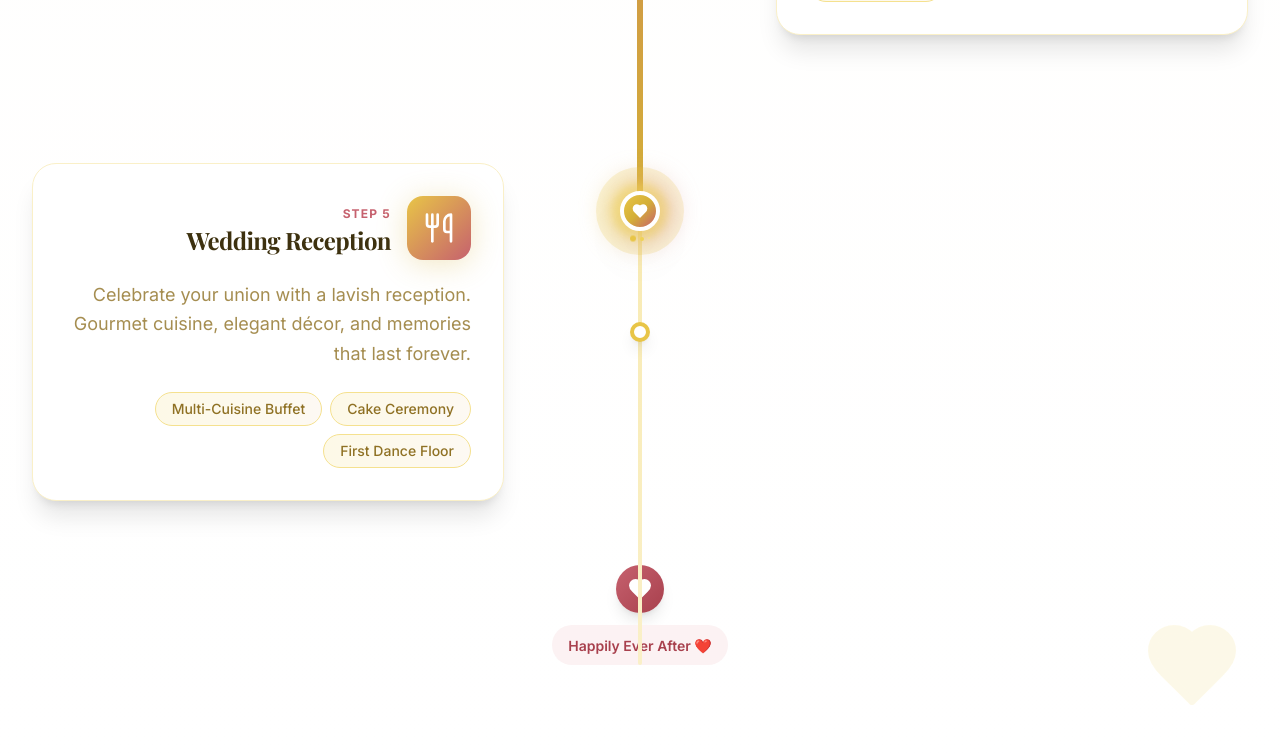
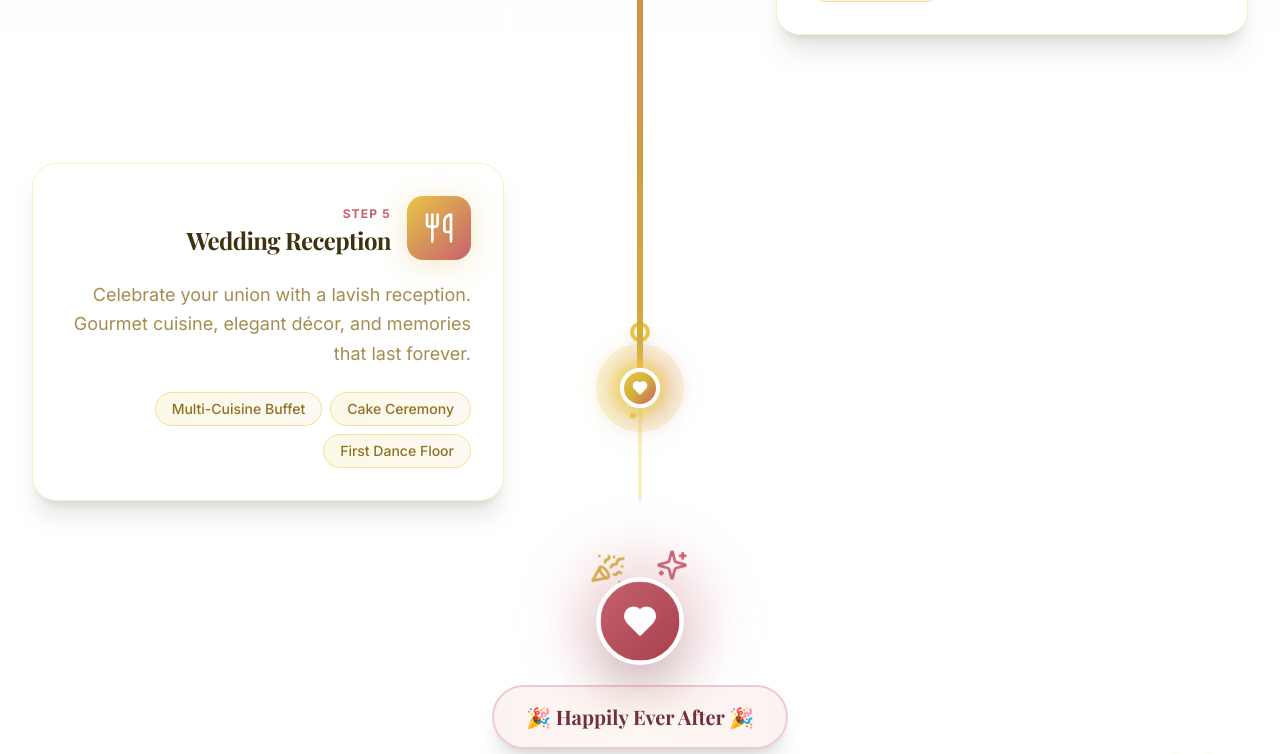
Before and after one commit to invinci009/banquet, a Next.js app: page / in a window 1280 px wide. Shown: the part 3884-4638 px from the top of the page. Built offline with nearby package versions, Linux system fonts and the light colour scheme; a web font is replaced by a local one.

Commit message:
Add confetti burst explosion when reaching end of wedding journey

```diff
--- a/src/components/sections/WeddingJourney.tsx
+++ b/src/components/sections/WeddingJourney.tsx
@@ -1,8 +1,8 @@
 "use client";
 
-import { motion, useScroll, useTransform, useSpring } from "framer-motion";
-import { useRef } from "react";
-import { Heart, Sparkles, Music, Utensils, Crown } from "lucide-react";
+import { motion, useScroll, useTransform, useSpring, useMotionValueEvent } from "framer-motion";
+import { useRef, useState } from "react";
+import { Heart, Sparkles, Music, Utensils, Crown, PartyPopper } from "lucide-react";
 
 const journeySteps = [
     {
@@ -37,11 +37,17 @@ const journeySteps = [
     },
 ];
 
+// Confetti burst particles
+const confettiColors = ["#D4AF37", "#722F37", "#E8C547", "#A8404D", "#F7E7CE", "#ff6b6b", "#ffd93d"];
+
 export default function WeddingJourney() {
     const containerRef = useRef<HTMLDivElement>(null);
+    const [hasReachedEnd, setHasReachedEnd] = useState(false);
+    const [showBurst, setShowBurst] = useState(false);
+
     const { scrollYProgress } = useScroll({
         target: containerRef,
-        offset: ["start 80%", "end 20%"]
+        offset: ["start 80%", "end 30%"]
     });
 
     // Smooth spring animation for the progress
@@ -51,8 +57,32 @@ export default function WeddingJourney() {
         restDelta: 0.001
     });
 
+    // Listen for when scroll reaches the end
+    useMotionValueEvent(smoothProgress, "change", (latest) => {
+        if (latest > 0.95 && !hasReachedEnd) {
+            setHasReachedEnd(true);
+            setShowBurst(true);
+            // Reset burst after animation
+            setTimeout(() => setShowBurst(false), 2000);
+        }
+        if (latest < 0.8) {
+            setHasReachedEnd(false);
+        }
+    });
+
     // Transform for line height
     const lineHeight = useTransform(smoothProgress, [0, 1], ["0%", "100%"]);
+
+    // Generate random confetti particles
+    const confettiParticles = Array.from({ length: 30 }, (_, i) => ({
+        id: i,
+        color: confettiColors[i % confettiColors.length],
+        x: (Math.random() - 0.5) * 300,
+        y: -(Math.random() * 200 + 100),
+        rotation: Math.random() * 720 - 360,
+        scale: Math.random() * 0.5 + 0.5,
+        delay: Math.random() * 0.3,
+    }));
 
     return (
         <section className="py-24 lg:py-32 bg-gradient-to-b from-champagne-50 to-white relative overflow-hidden">
@@ -87,7 +117,9 @@ export default function WeddingJourney() {
                     </p>
                 </motion.div>
 
-                {/* Journey Timeline */}
+                {/* Journey Timeline Container */}
+                <div className="relative">
+                    {/* Timeline Track - Inside the journey steps only */}
                     <div ref={containerRef} className="relative">
                         {/* Background Track Line */}
                         <div className="absolute left-1/2 top-0 bottom-0 w-1 bg-gradient-to-b from-gold-100 via-gold-200 to-gold-100 hidden lg:block -translate-x-1/2 rounded-full" />
@@ -96,10 +128,7 @@ export default function WeddingJourney() {
                         <motion.div
                             style={{ height: lineHeight }}
                             className="absolute left-1/2 top-0 w-1.5 bg-gradient-to-b from-gold-400 via-burgundy-500 to-gold-500 hidden lg:block -translate-x-1/2 rounded-full z-10 shadow-lg"
-                    >
-                        {/* Sparkle particles along the line */}
-                        <div className="absolute top-0 left-1/2 -translate-x-1/2 w-3 h-3 bg-gold-300 rounded-full blur-sm animate-pulse" />
-                    </motion.div>
+                        />
 
                         {/* Animated Marker */}
                         <motion.div
@@ -203,19 +232,154 @@ export default function WeddingJourney() {
                                 </motion.div>
                             ))}
                         </div>
+                    </div>
 
-                    {/* End Marker */}
+                    {/* End Celebration with Burst Effect */}
                     <motion.div
-                        initial={{ opacity: 0, scale: 0 }}
-                        whileInView={{ opacity: 1, scale: 1 }}
+                        initial={{ opacity: 0, y: 50 }}
+                        whileInView={{ opacity: 1, y: 0 }}
                         viewport={{ once: true }}
-                        className="hidden lg:flex flex-col items-center mt-16"
+                        transition={{ duration: 0.8, type: "spring" }}
+                        className="flex flex-col items-center mt-20 relative z-30"
                     >
-                        <div className="w-12 h-12 rounded-full bg-gradient-to-br from-burgundy-500 to-burgundy-600 flex items-center justify-center shadow-lg">
-                            <Heart className="w-6 h-6 text-white fill-white" />
+                        {/* CONFETTI BURST - Shows when reaching end */}
+                        {showBurst && (
+                            <div className="absolute inset-0 pointer-events-none overflow-visible">
+                                {confettiParticles.map((particle) => (
+                                    <motion.div
+                                        key={particle.id}
+                                        initial={{
+                                            x: 0,
+                                            y: 0,
+                                            scale: 0,
+                                            rotate: 0,
+                                            opacity: 1
+                                        }}
+                                        animate={{
+                                            x: particle.x,
+                                            y: particle.y,
+                                            scale: particle.scale,
+                                            rotate: particle.rotation,
+                                            opacity: 0
+                                        }}
+                                        transition={{
+                                            duration: 1.5,
+                                            delay: particle.delay,
+                                            ease: "easeOut"
+                                        }}
+                                        className="absolute left-1/2 top-0"
+                                        style={{
+                                            width: particle.id % 3 === 0 ? 12 : 8,
+                                            height: particle.id % 3 === 0 ? 12 : 8,
+                                            backgroundColor: particle.color,
+                                            borderRadius: particle.id % 2 === 0 ? '50%' : '2px',
+                                        }}
+                                    />
+                                ))}
                             </div>
-                        <div className="mt-3 px-4 py-2 bg-burgundy-50 rounded-full">
-                            <span className="text-sm font-semibold text-burgundy-600">Happily Ever After ❤️</span>
+                        )}
+
+                        {/* Burst Ring Effect */}
+                        {showBurst && (
+                            <>
+                                <motion.div
+                                    initial={{ scale: 0, opacity: 1 }}
+                                    animate={{ scale: 4, opacity: 0 }}
+                                    transition={{ duration: 1 }}
+                                    className="absolute w-20 h-20 rounded-full border-4 border-gold-400"
+                                />
+                                <motion.div
+                                    initial={{ scale: 0, opacity: 1 }}
+                                    animate={{ scale: 3, opacity: 0 }}
+                                    transition={{ duration: 0.8, delay: 0.1 }}
+                                    className="absolute w-20 h-20 rounded-full border-4 border-burgundy-400"
+                                />
+                                <motion.div
+                                    initial={{ scale: 0, opacity: 1 }}
+                                    animate={{ scale: 2, opacity: 0 }}
+                                    transition={{ duration: 0.6, delay: 0.2 }}
+                                    className="absolute w-20 h-20 rounded-full border-4 border-gold-300"
+                                />
+                            </>
+                        )}
+
+                        {/* Celebration Icons */}
+                        <div className="absolute -top-8 left-1/2 -translate-x-1/2 flex gap-8">
+                            <motion.div
+                                animate={showBurst ? {
+                                    y: [-20, 0],
+                                    rotate: [-30, 0],
+                                    scale: [1.5, 1]
+                                } : {
+                                    y: [-5, 5, -5],
+                                    rotate: [-10, 10, -10]
+                                }}
+                                transition={showBurst ? { duration: 0.5 } : { duration: 2, repeat: Infinity }}
+                            >
+                                <PartyPopper className="w-8 h-8 text-gold-500" />
+                            </motion.div>
+                            <motion.div
+                                animate={showBurst ? {
+                                    y: [-20, 0],
+                                    rotate: [30, 0],
+                                    scale: [1.5, 1]
+                                } : {
+                                    y: [5, -5, 5],
+                                    rotate: [10, -10, 10]
+                                }}
+                                transition={showBurst ? { duration: 0.5 } : { duration: 2, repeat: Infinity, delay: 0.5 }}
+                            >
+                                <Sparkles className="w-8 h-8 text-burgundy-500" />
+                            </motion.div>
+                        </div>
+
+                        {/* Heart Icon with Burst Scale */}
+                        <motion.div
+                            animate={showBurst ? { scale: [0.5, 1.3, 1] } : { scale: [1, 1.1, 1] }}
+                            transition={showBurst ? { duration: 0.5 } : { duration: 2, repeat: Infinity }}
+                            className="relative"
+                        >
+                            <div className={`absolute -inset-6 rounded-full blur-xl transition-all duration-500 ${showBurst ? 'bg-burgundy-400/50' : 'bg-burgundy-400/30'}`} />
+                            <div className={`relative w-20 h-20 rounded-full bg-gradient-to-br from-burgundy-500 to-burgundy-600 flex items-center justify-center shadow-2xl border-4 border-white transition-all duration-500 ${showBurst ? 'shadow-burgundy-500/50' : ''}`}>
+                                <Heart className={`text-white fill-white transition-all duration-500 ${showBurst ? 'w-10 h-10' : 'w-8 h-8'}`} />
+                            </div>
+                        </motion.div>
+
+                        {/* Text Badge */}
+                        <motion.div
+                            animate={showBurst ? { scale: [0.8, 1.1, 1], y: [20, 0] } : {}}
+                            transition={{ duration: 0.5 }}
+                            className="mt-6 px-8 py-4 bg-gradient-to-r from-burgundy-50 via-champagne-100 to-burgundy-50 rounded-full border-2 border-burgundy-200 shadow-xl"
+                        >
+                            <span className="text-xl font-display font-bold text-burgundy-700">
+                                🎉 Happily Ever After 🎉
+                            </span>
+                        </motion.div>
+
+                        {/* Decorative Stars */}
+                        <div className="flex gap-3 mt-4">
+                            {[...Array(7)].map((_, i) => (
+                                <motion.span
+                                    key={i}
+                                    animate={showBurst ? {
+                                        scale: [0, 1.5, 1],
+                                        rotate: [0, 180, 360]
+                                    } : {
+                                        opacity: [0.5, 1, 0.5]
+                                    }}
+                                    transition={showBurst ? {
+                                        duration: 0.5,
+                                        delay: i * 0.05
+                                    } : {
+                                        duration: 1.5,
+                                        repeat: Infinity,
+                                        delay: i * 0.15
+                                    }}
+                                    className="text-xl text-gold-500"
+                                >
+                                    ✦
+                                </motion.span>
+                            ))}
                         </div>
                     </motion.div>
                 </div>
```
Lines whose indentation alone changed are shown as unchanged.
